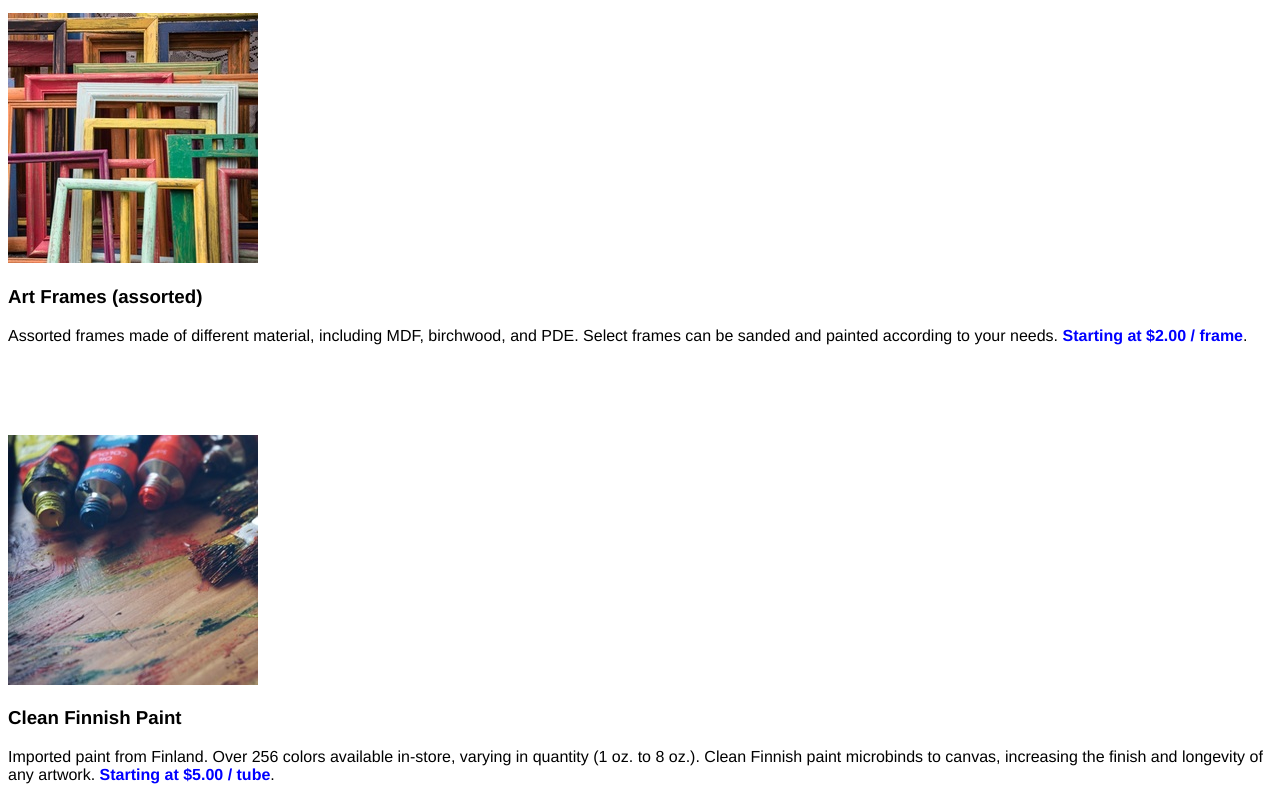
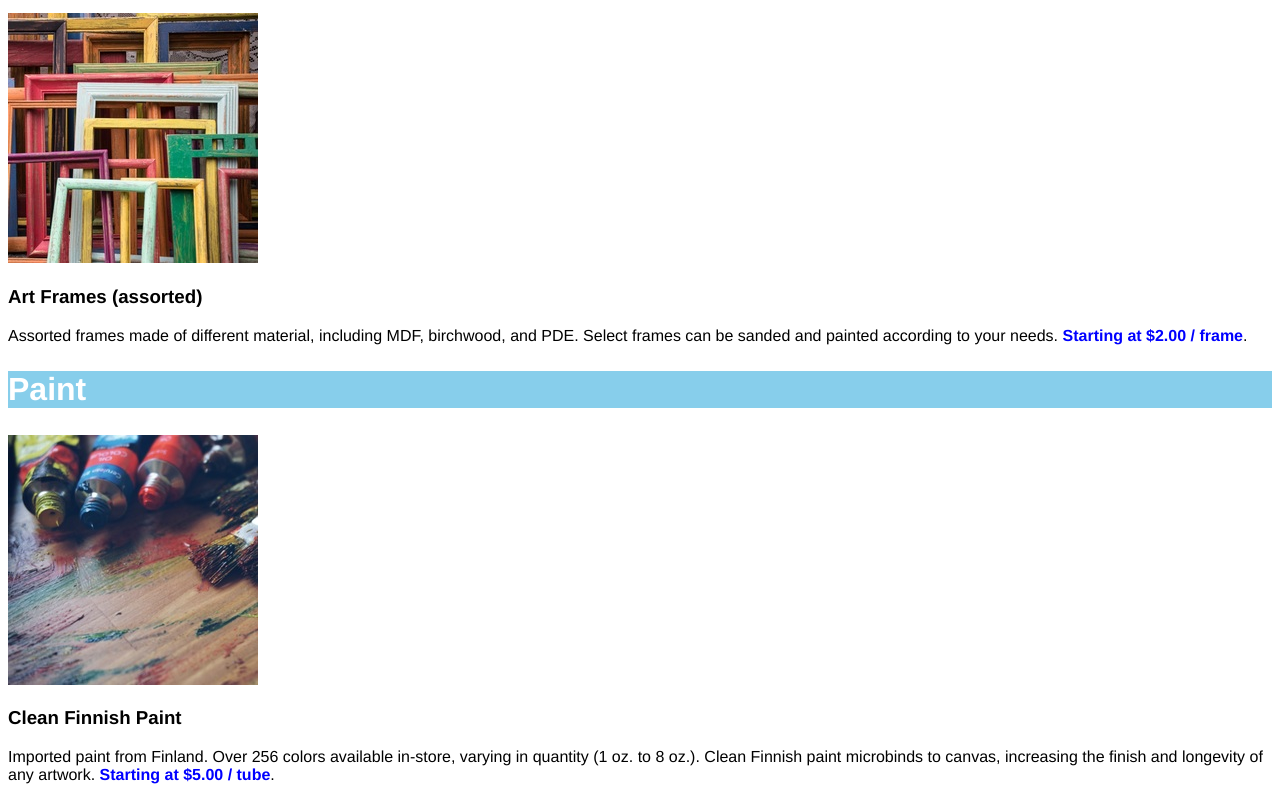
Before and after one commit to AV2001/dasmoto, a plain HTML site: page index.html in a window 1280 px wide. Shown: the part 721-1521 px from the top of the page. Drawn offline with Linux system fonts and the light colour scheme.

Commit message:
Adding styles for the 'Paint' section.

```diff
--- a/style.css
+++ b/style.css
@@ -29,3 +29,7 @@ h2 {
 .section-frames h2 {
   background-color: lightcoral;
 }
+
+.section-paint h2 {
+  background-color: skyblue;
+}
```
